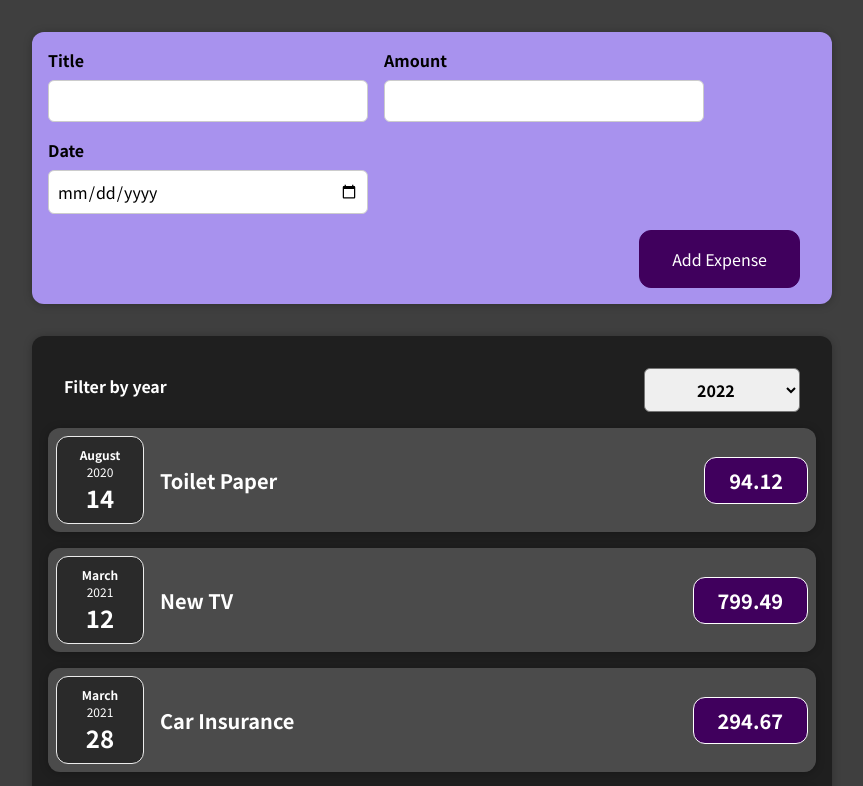
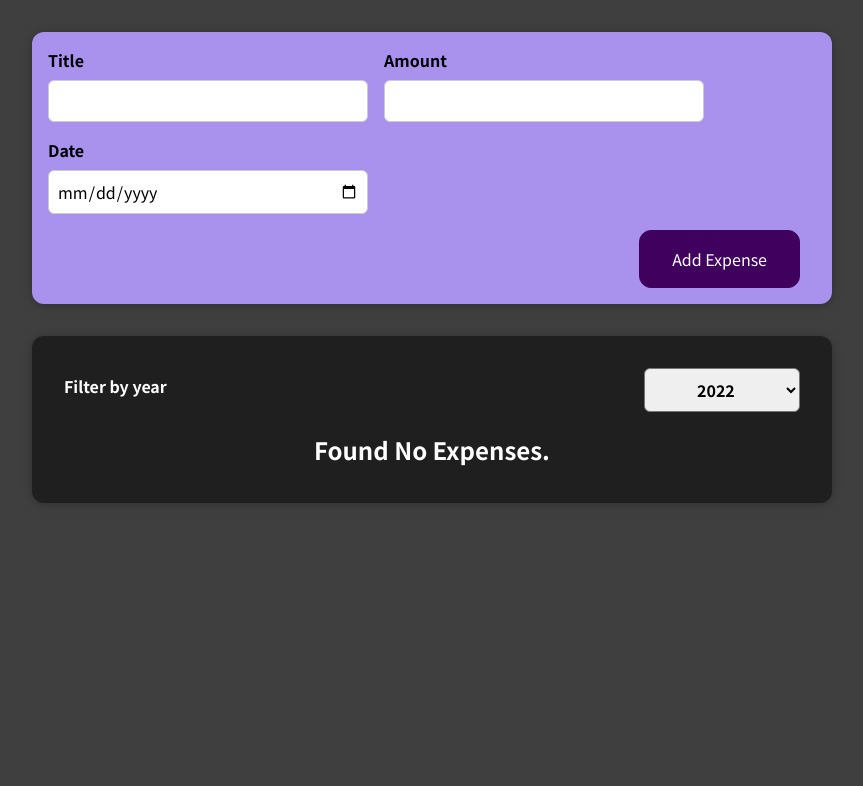
Before and after one commit to NikhilD1998/expense-tracker, a React (Create React App) app: page / in a window 1280 px wide. Shown: the top 786 px of the page, without its empty margins (208-1071 px from the left). Built offline with nearby package versions, Linux system fonts and the light colour scheme.

Commit message:
Modified Expenses List

```diff
--- a/src/components/Expenses/ExpenseItem.js
+++ b/src/components/Expenses/ExpenseItem.js
@@ -4,6 +4,7 @@
 
 function ExpenseItem(props) {
   return (
+    <li>
       <Card className="expense-item">
         <ExpenseDate date={props.date} />
         <div className="expense-item__description">
@@ -11,6 +12,7 @@
           <div className="expense-item__price">{props.amount}</div>
         </div>
       </Card>
+    </li>
   );
 }
 
--- a/src/components/Expenses/Expenses.js
+++ b/src/components/Expenses/Expenses.js
@@ -1,8 +1,8 @@
 import { useState } from "react";
 import Card from "../UI/Card";
 import ExpensesFilter from "./ExpenseFilter";
-import ExpenseItem from "./ExpenseItem";
 import "./Expenses.css";
+import ExpensesList from "./ExpensesList";
 
 function Expenses(props) {
   const currentYear = new Date().getFullYear();
@@ -10,6 +10,11 @@
   const filterChangeHandler = (selectedYear) => {
     setFilteredYear(selectedYear);
   };
+
+  const filteredExpenses = props.items.filter((expense) => {
+    return expense.date.getFullYear().toString() === filteredYear;
+  });
+
   return (
     <div>
       <Card className="expenses">
@@ -17,14 +22,7 @@
           selected={filteredYear}
           onChangeFilter={filterChangeHandler}
         />
-        {props.items.map((expense) => (
-          <ExpenseItem
-            key={expense.id}
-            title={expense.title}
-            amount={expense.amount}
-            date={expense.date}
-          />
-        ))}
+        <ExpensesList items={filteredExpenses} />
       </Card>
     </div>
   );
--- /dev/null
+++ b/src/components/Expenses/ExpensesList.css
@@ -0,0 +1,9 @@
+.expenses-list {
+  list-style: none;
+  padding: 0;
+}
+
+.expenses-list__fallback {
+  color: white;
+  text-align: center;
+}
--- /dev/null
+++ b/src/components/Expenses/ExpensesList.js
@@ -0,0 +1,24 @@
+import ExpenseItem from "./ExpenseItem";
+
+import "./ExpensesList.css";
+
+const ExpensesList = (props) => {
+  if (props.items.length === 0) {
+    return <h2 className="expenses-list__fallback">Found No Expenses.</h2>;
+  }
+
+  return (
+    <ul className="expenses-list">
+      {props.items.map((expense) => (
+        <ExpenseItem
+          key={expense.id}
+          title={expense.title}
+          amount={expense.amount}
+          date={expense.date}
+        />
+      ))}
+    </ul>
+  );
+};
+
+export default ExpensesList;
```
Lines whose indentation alone changed are shown as unchanged.
